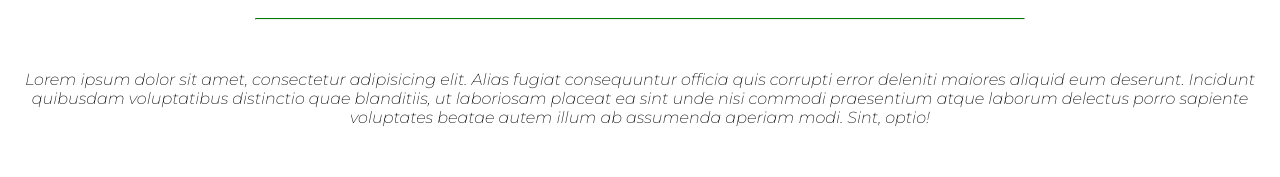
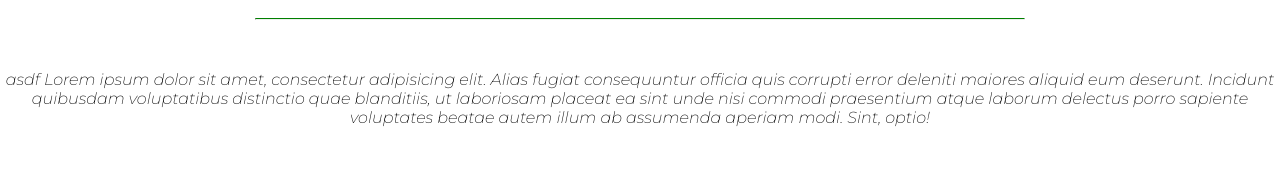
Before and after one commit to DavidKunwar/ecard, a React (Create React App) app: page / in a window 1280 px wide. Shown: the part 741-918 px from the top of the page. Built offline with nearby package versions, Linux system fonts and the light colour scheme.

Commit message:
just testing if push works

```diff
--- a/src/components/aboutUs.jsx
+++ b/src/components/aboutUs.jsx
@@ -6,7 +6,7 @@ function AboutUs(){
     return (
         <div className='section' id='about'>
             <SectionTitle title='ABOUT US' />
-            <p>Lorem ipsum dolor sit amet, consectetur adipisicing elit. Alias fugiat consequuntur officia quis corrupti error deleniti maiores aliquid eum deserunt. Incidunt quibusdam voluptatibus distinctio quae blanditiis, ut laboriosam placeat ea sint unde nisi commodi praesentium atque laborum delectus porro sapiente voluptates beatae autem illum ab assumenda aperiam modi. Sint, optio!</p>
+            <p>asdf Lorem ipsum dolor sit amet, consectetur adipisicing elit. Alias fugiat consequuntur officia quis corrupti error deleniti maiores aliquid eum deserunt. Incidunt quibusdam voluptatibus distinctio quae blanditiis, ut laboriosam placeat ea sint unde nisi commodi praesentium atque laborum delectus porro sapiente voluptates beatae autem illum ab assumenda aperiam modi. Sint, optio!</p>
         </div>
     )
 }
```
